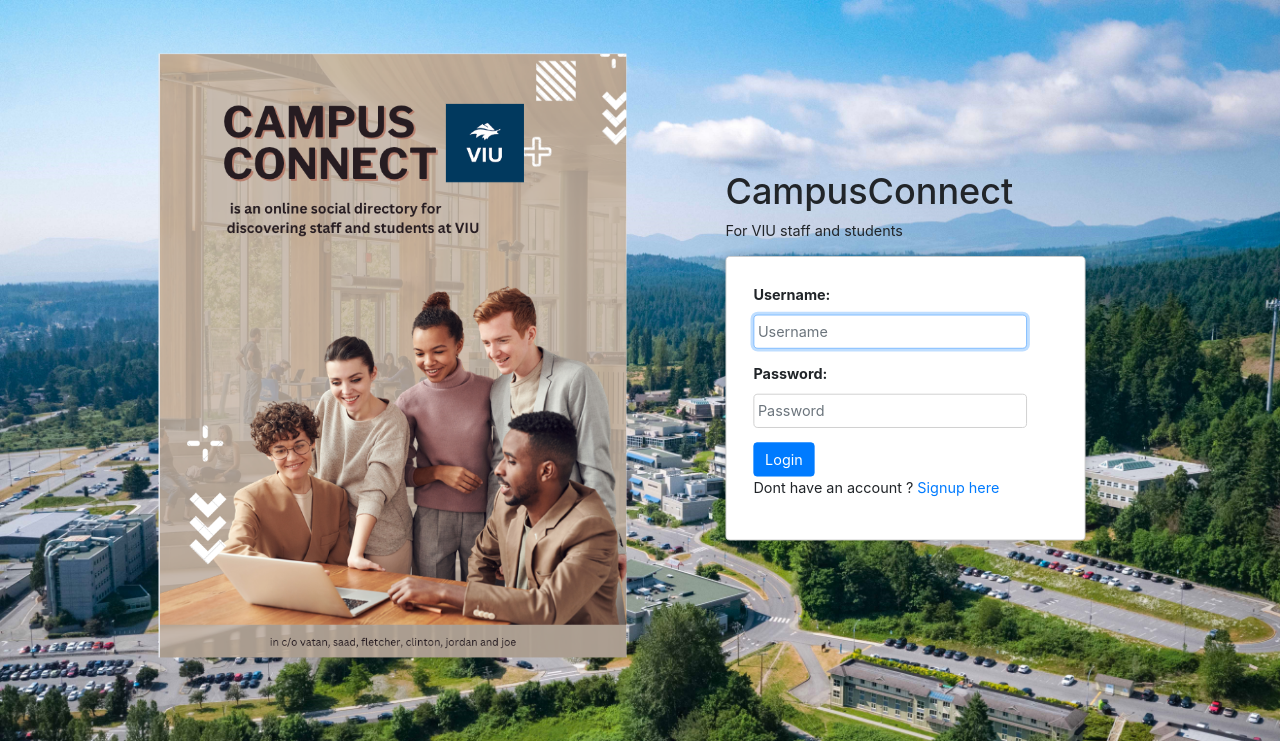
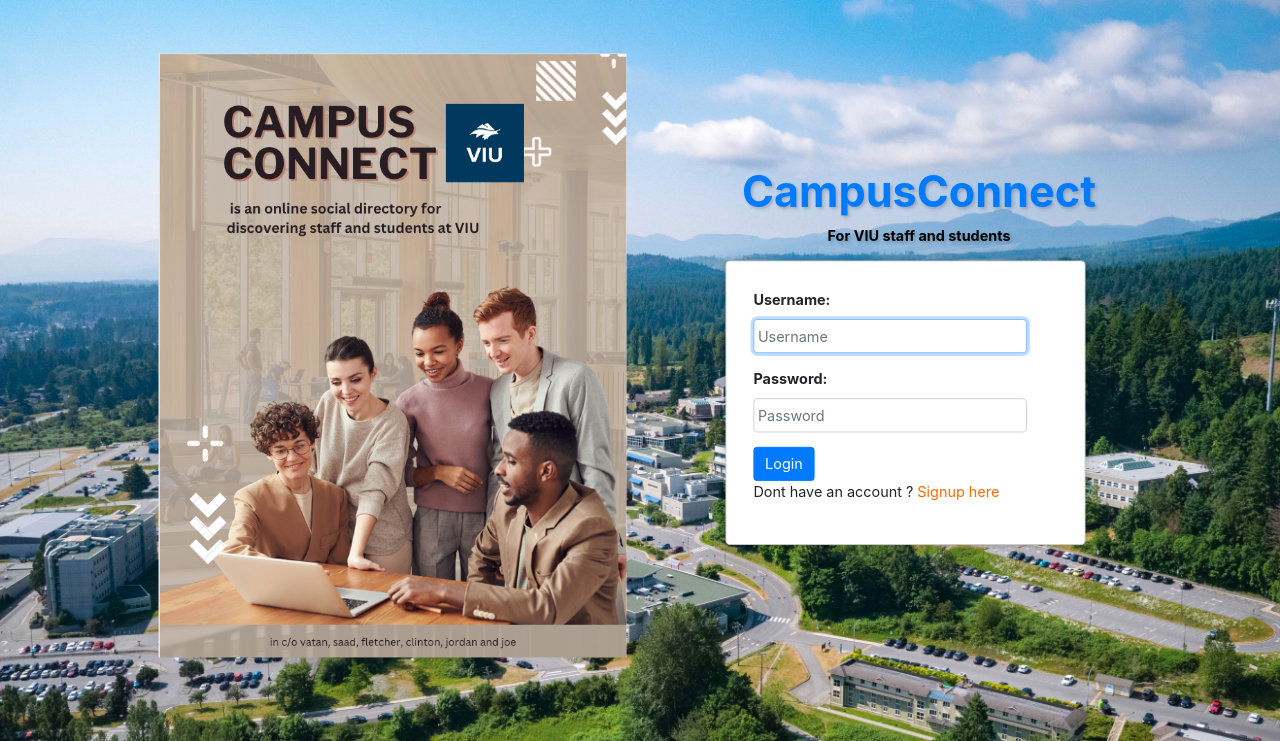
Before and after one commit to vatan-8774/campusconnect, a Django app: page /login/ in a window 1280 px wide. Shown: the top 741 px of the page. Run offline with Django 4.2, Linux system fonts and the light colour scheme; some libraries are stand-ins or nearby versions.

Commit message:
some styling

```diff
--- a/social_network/static/css/login.css
+++ b/social_network/static/css/login.css
@@ -99,9 +99,9 @@
     margin-bottom: 10px;
 }
 
-/* Style the "already have an account?" link */
+/* Style the "dont have an account?" link */
 p a {
-    color: #007BFF; /* Link color */
+    color: #ff6a00; /* Link color */
     text-decoration: none; /* Remove underlines */
 }
 
--- a/social_network/templates/social_network/login.html
+++ b/social_network/templates/social_network/login.html
@@ -28,8 +28,9 @@
             <img src="{% static 'images/img1.png' %}" alt="Image 1">
         </div>
         <div class="right">
-            <h1>CampusConnect</h1>
-            <p>For VIU staff and students</p>
+            <h1 style="font-size: 3rem; color: #007BFF; font-weight: bold; text-align: center; text-shadow: 2px 2px 4px rgba(0, 0, 0, 0.2);">CampusConnect</h1>
+
+            <p style="font-size: 1rem; color: black; font-weight: bold; text-align: center; text-shadow: 2px 2px 4px rgba(0, 0, 0, 0.2);">For VIU staff and students</p>
 
             <form action="{% url 'login' %}" method="post">
                 {% csrf_token %}
--- a/social_network/templates/social_network/signup.html
+++ b/social_network/templates/social_network/signup.html
@@ -27,8 +27,9 @@
             <img src="{% static 'images/img1.png' %}" alt="Image 1">
         </div>
         <div class="right">
-            <h1>CampusConnect</h1>
-            <p>For VIU staff and students</p>
+            <h1 style="font-size: 3rem; color: #007BFF; font-weight: bold; text-align: center; text-shadow: 2px 2px 4px rgba(0, 0, 0, 0.2);">CampusConnect</h1>
+
+            <p style="font-size: 1rem; color: black; font-weight: bold; text-align: center; text-shadow: 2px 2px 4px rgba(0, 0, 0, 0.2);">For VIU staff and students</p>
 
             <form action="{% url 'signup' %}" method="post" class="custom-form">
                 {% csrf_token %}
```
